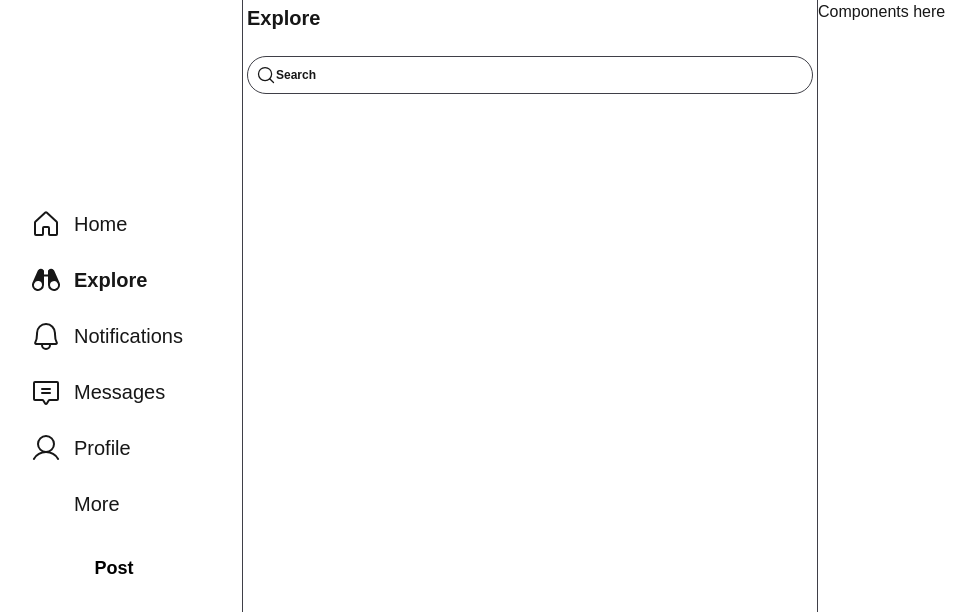
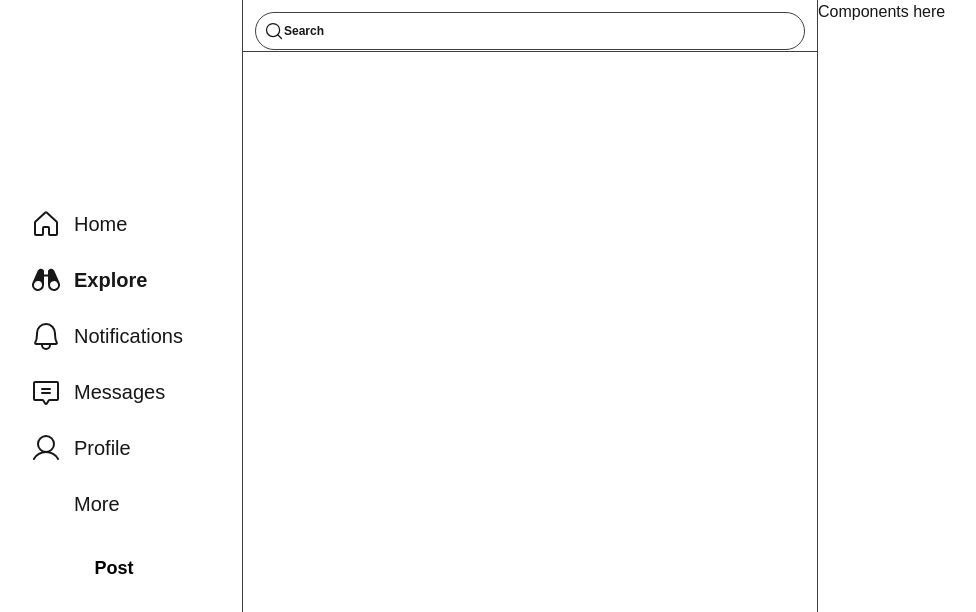
Before and after one commit to pickachuuu/kaleido-client, a Next.js app: page /explore in a window 1280 px wide. Shown: the top 612 px of the page, without its empty margins (54-1030 px from the left). Built offline with nearby package versions, Linux system fonts and the light colour scheme.

Commit message:
feat: refactor Header component to use class-variance-authority for styling

```diff
--- a/src/app/(dashboard)/explore/layout.tsx
+++ b/src/app/(dashboard)/explore/layout.tsx
@@ -7,9 +7,6 @@ export default function ExploreLayout({ children }: { children: React.ReactNode}
     return (
         <LayoutContainer>
             <MainLayout>
-                <TransparentHeader>
-                    Explore
-                </TransparentHeader>
                 {children}
             </MainLayout>
 
--- a/src/components/ui/Header.tsx
+++ b/src/components/ui/Header.tsx
@@ -1,6 +1,31 @@
-export default function Header({ children }: { children: React.ReactNode}){
+import { cva, type VariantProps } from 'class-variance-authority';
+import { cn } from '@/lib/utils';
+import React from 'react';
+
+const HeaderVariants = cva(
+    'h-13',
+    {
+        variants: {
+            variant: {
+                default: 'p-0',
+                bottomBorder: 'p-3 border-b-1 border-zinc-700'
+            }
+        },
+        defaultVariants: {
+            variant: 'default'
+        }
+    }
+)
+
+interface HeaderProps extends React.HTMLAttributes<HTMLDivElement>,
+    VariantProps<typeof HeaderVariants> {
+    children: React.ReactNode;
+    className?: string;
+}
+
+export default function Header({ children, variant, className, ...props }: HeaderProps ){
     return (
-        <div className="h-13 p-1">
+        <div className={cn(HeaderVariants({ variant, className }))} {...props}>
             <h1 className="text-xl font-bold">
                 {children}
             </h1>
```
